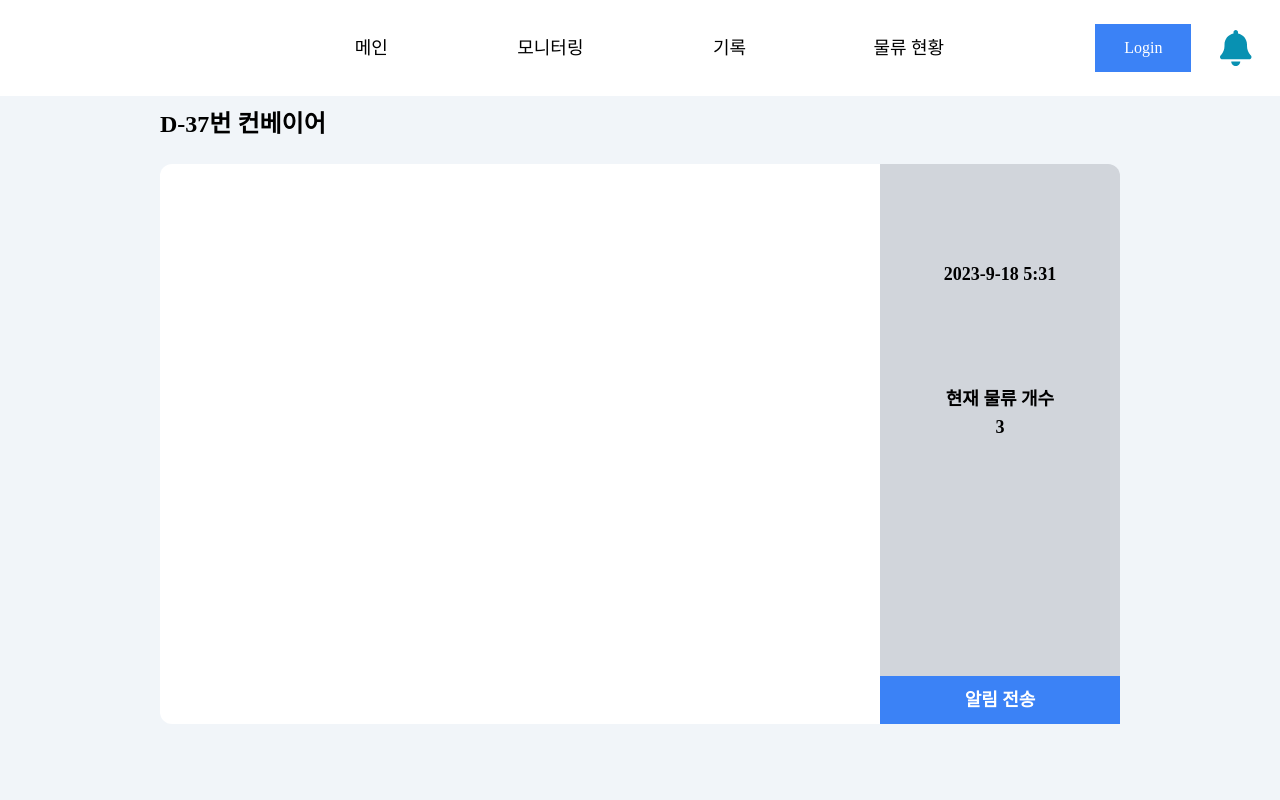
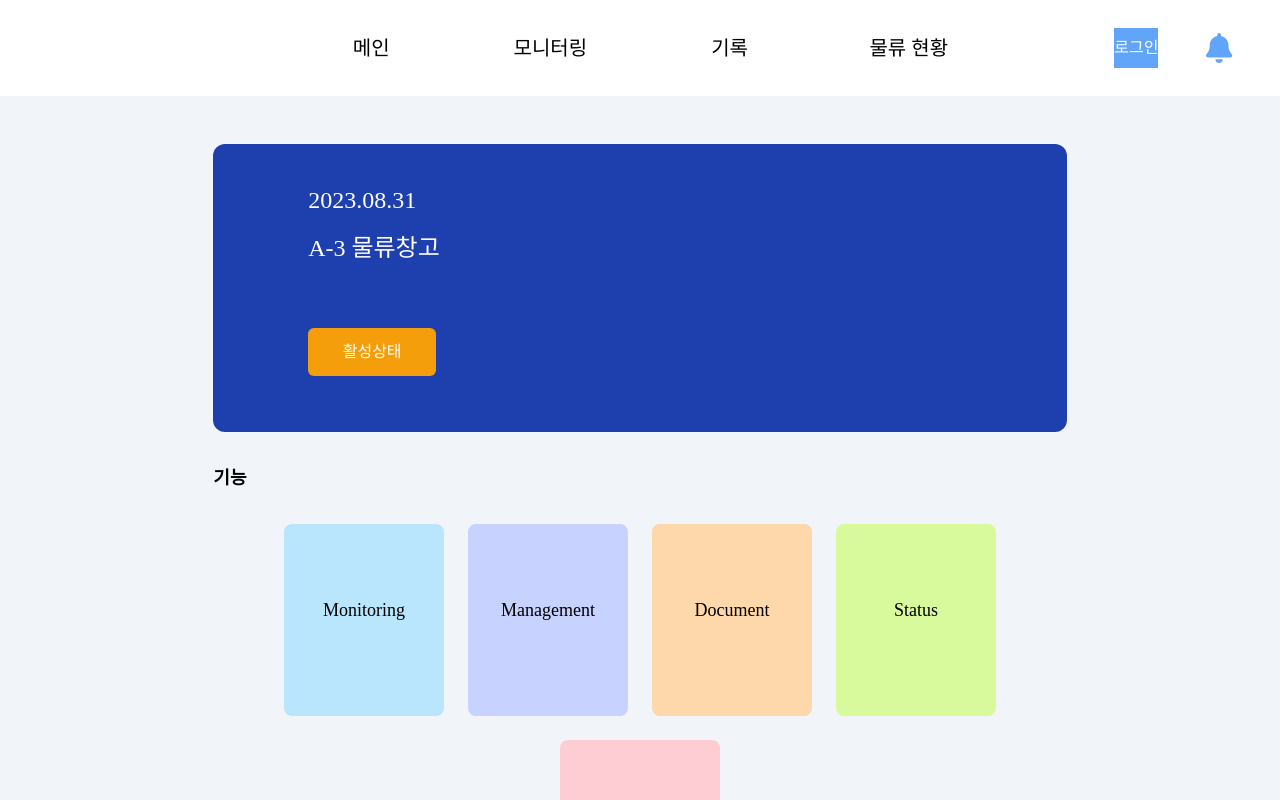
Before and after one commit to phnml1/Hanium-Project, a React (Vite) app in the folder Hanium-Project/: page / in a window 1280 px wide. Shown: the top 800 px of the page. Built offline with nearby package versions, Linux system fonts and the light colour scheme.

Commit message:
chore: 라우팅

```diff
--- a/Hanium-Project/package.json
+++ b/Hanium-Project/package.json
@@ -20,6 +20,7 @@
     "@heroicons/react": "^2.0.18",
     "react": "^18.2.0",
     "react-dom": "^18.2.0",
+    "react-router-dom": "^6.15.0",
     "styled-reset": "^4.5.1",
     "ts-loader": "^9.4.4",
     "webpack": "^5.88.2",
--- a/Hanium-Project/src/App.tsx
+++ b/Hanium-Project/src/App.tsx
@@ -2,9 +2,17 @@ import { useState } from 'react';
 import MainPage from '@/page/MainPage';
 import MonitoringPage from '@/page/MonitoringPage';
 import DocumentPage from '@/page/DocumentPage';
+import { BrowserRouter as Router, Route, Routes } from 'react-router-dom';
 
 function App() {
-  return <MonitoringPage />;
+  return (
+
+      <Routes>
+        <Route path="/" element={<MainPage />} />
+        <Route path="/monitoring" element={<MonitoringPage />} />
+        <Route path="/document" element={<DocumentPage />} />
+      </Routes>
+
+  );
 }
-
 export default App;
--- a/Hanium-Project/src/components/NavBar.tsx
+++ b/Hanium-Project/src/components/NavBar.tsx
@@ -1,38 +1,46 @@
 import { FontAwesomeIcon } from '@fortawesome/react-fontawesome';
 import { faBell } from '@fortawesome/free-solid-svg-icons';
 import Button from './Button';
-import LoginModal from './LoginModal';
-import SignUpModal from './SignUpModal';
+import LoginModal from './Modal/LoginModal';
+import SignUpModal from './Modal/SignUpModal';
 import { useState } from 'react';
+import {useNavigate} from 'react-router-dom';
 function NavBar() {
   const [loginClicked, setLoginClicked] = useState<boolean>(false);
+  const [modal, setIsModal] = useState<Number>(0);
+  const navigate = useNavigate();
   return (
     <div className="w-full bg-white h-24 flex justify-between items-center">
       <div className="w-1/6 h-full bg-indigo"></div>
-      <div className="w-3/5 flex justify-evenly items-center h-full cursor-pointer text-lg font-medium ">
-        <div className="group w-32 h-10 flex justify-center items-center hover:text-sky-500">
+      <div className="w-3/5 flex justify-evenly items-center h-full cursor-pointer text-xl font-medium ">
+        <div className="group w-32 h-10 flex justify-center items-center hover:text-sky-500" onClick={()=>{navigate('/')}}>
           <div className="w-fit h-8 flex flex-col justify-center">메인</div>
         </div>
-        <div className="w-32 text-center hover:text-sky-500">모니터링</div>
-        <div className="w-32 text-center hover:text-sky-500">기록</div>
+        <div className="w-32 text-center hover:text-sky-500" onClick={()=>{navigate('/monitoring')}}>모니터링</div>
+        <div className="w-32 text-center hover:text-sky-500" onClick={()=>{navigate('/document')}}>기록</div>
         <div className="w-32 text-center hover:text-sky-500">물류 현황</div>
       </div>
       <div className="w-1/6 h-full flex justify-evenly items-center">
         <Button
-          width="24"
-          height="12"
-          text="Login"
-          bg="rgb(59 130 246)"
+          width="80px"
+          height="10"
+          text="로그인"
+          bg="rgb(96 165 250)"
           clickHandler={() => {
-            setLoginClicked(true);
+            setIsModal(1);
           }}
         />
         <FontAwesomeIcon
-          className="text-4xl text-cyan-600 cursor-pointer"
+          className="text-3xl text-blue-400 cursor-pointer"
           icon={faBell}
         />
       </div>
-      {loginClicked && <LoginModal />}
+      {modal === 1 && (
+        <LoginModal Modal={modal} setIsModal={setIsModal} />
+      )}
+      {modal === 2 && (
+        <SignUpModal Modal={modal} setIsModal={setIsModal} />
+      )}
     </div>
   );
 }
--- a/Hanium-Project/src/main.tsx
+++ b/Hanium-Project/src/main.tsx
@@ -1,10 +1,12 @@
-import React from "react";
-import ReactDOM from "react-dom/client";
-import App from "./App.tsx";
-import "@/css/index.css";
-
-ReactDOM.createRoot(document.getElementById("root")!).render(
+import React from 'react';
+import ReactDOM from 'react-dom/client';
+import App from './App.tsx';
+import '@/css/index.css';
+import { BrowserRouter as Router } from 'react-router-dom';
+ReactDOM.createRoot(document.getElementById('root')!).render(
   <React.StrictMode>
-    <App />
-  </React.StrictMode>
+    <Router>
+      <App />
+    </Router>
+  </React.StrictMode>,
 );
```
Also changed, not shown: 1 other file (tests, documents, lock files or other folders).
